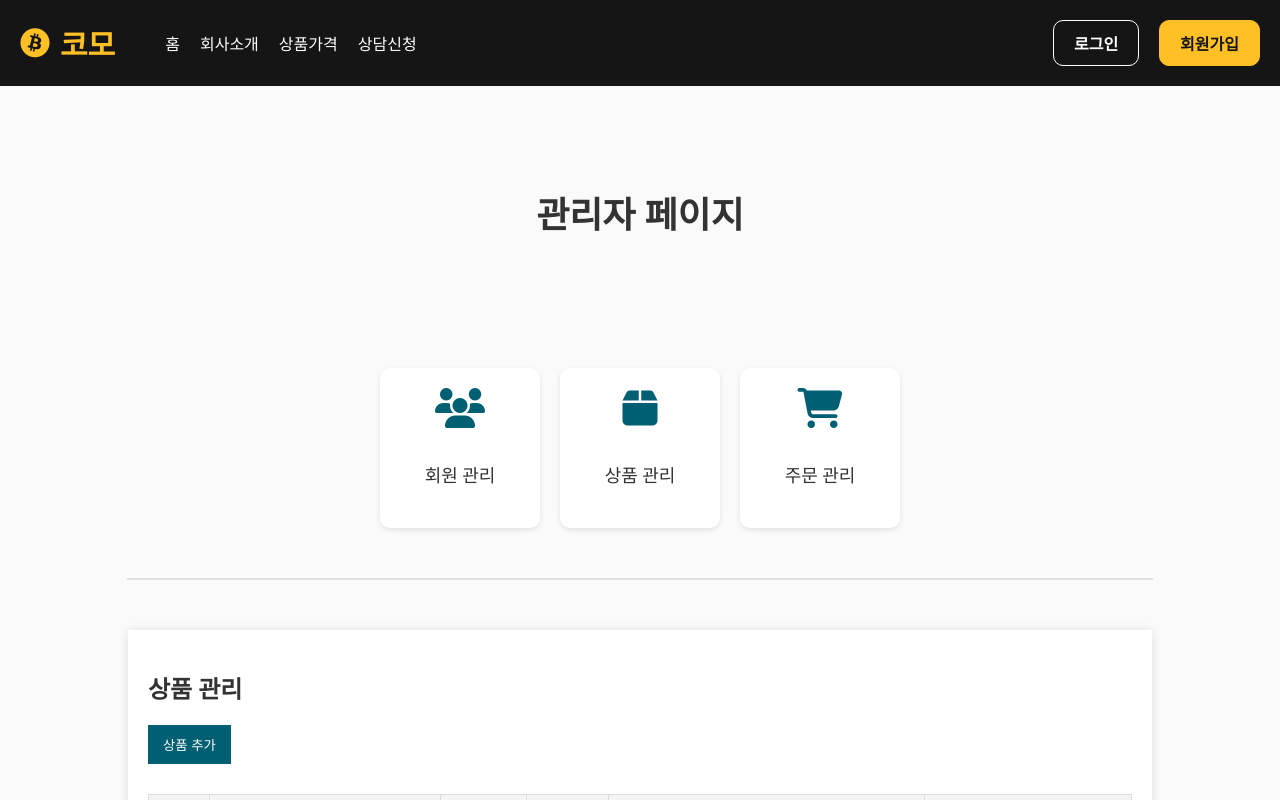
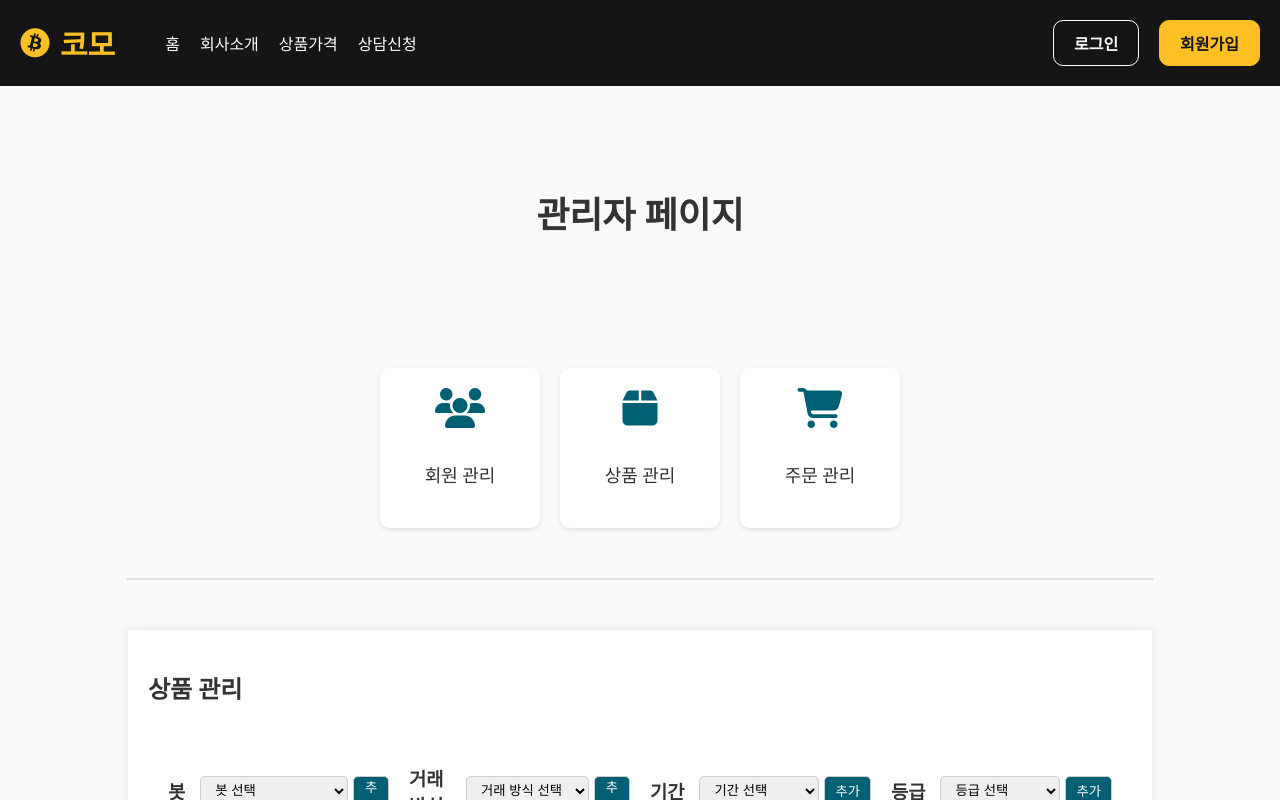
Before and after one commit to Ryugi62/como_website, a Vue app in the folder web/: page /admin in a window 1280 px wide. Both pictures are taken after a click on the element "상품 관리". Shown: the top 800 px of the page. Built offline with nearby package versions, Linux system fonts and the light colour scheme.

Commit message:
design : create product manage page categories select box

```diff
--- a/web/src/components/admin/ProductManagement.vue
+++ b/web/src/components/admin/ProductManagement.vue
@@ -1,197 +1,113 @@
 <template>
   <div class="product-management">
     <h2>상품 관리</h2>
-    <button @click="toggleProductForm" class="add-product-button">
-      {{ showProductForm ? "폼 숨기기" : "상품 추가" }}
-    </button>
+    <div class="product-management__categories">
+      <!-- 각 카테고리에 대한 루프 -->
+      <div
+        class="product-management__category"
+        v-for="(category, key) in categories"
+        :key="key"
+      >
+        <h3>{{ category.title }}</h3>
 
-    <div v-if="showProductForm" class="product-form">
-      <h3>{{ editableProduct ? "상품 수정" : "새 상품 추가" }}</h3>
-      <form @submit.prevent="handleFormSubmit">
-        <input
-          v-model="editableProduct.name"
-          type="text"
-          placeholder="상품명"
-          required
-        />
-        <input
-          v-model.number="editableProduct.price"
-          type="number"
-          placeholder="가격"
-          required
-        />
-        <input
-          v-model.number="editableProduct.stock"
-          type="number"
-          placeholder="재고"
-          required
-        />
-        <textarea
-          v-model="editableProduct.description"
-          placeholder="설명"
-        ></textarea>
-        <button type="submit" class="submit-button">저장</button>
-      </form>
+        <!-- 카테고리의 선택 옵션을 표시하는 드롭다운 -->
+        <select v-model="category.selected">
+          <option value="">{{ category.title }} 선택</option>
+          <option v-for="option in category.options" :key="option">
+            {{ option }}
+          </option>
+        </select>
+        <button>추가</button>
+      </div>
     </div>
-
-    <table>
-      <thead>
-        <tr>
-          <th>ID</th>
-          <th>상품명</th>
-          <th>가격</th>
-          <th>재고</th>
-          <th>설명</th>
-          <th>작업</th>
-        </tr>
-      </thead>
-      <tbody>
-        <tr v-for="product in products" :key="product.id">
-          <td>{{ product.id }}</td>
-          <td>{{ product.name }}</td>
-          <td>{{ product.price }}</td>
-          <td>{{ product.stock }}</td>
-          <td>{{ product.description }}</td>
-          <td class="actions">
-            <button @click="setEditableProduct(product)" class="edit-button">
-              수정
-            </button>
-            <button @click="deleteProduct(product.id)" class="delete-button">
-              삭제
-            </button>
-          </td>
-        </tr>
-      </tbody>
-    </table>
   </div>
 </template>
 
 <script>
 export default {
   name: "ProductManagement",
+
   data() {
     return {
-      products: [
-        {
-          id: 1,
-          name: "Sample Product 1",
-          price: 1000,
-          stock: 50,
-          description: "Description for product 1",
+      categories: {
+        bot: {
+          title: "봇",
+          options: [
+            "바이낸스 봇",
+            "업비트 봇",
+            "빗썸 봇",
+            "김프,아비트라지 봇",
+            "공지 봇",
+          ],
+          selected: "",
         },
-        // Additional product data...
-      ],
-      showProductForm: false,
-      editableProduct: { name: "", price: 0, stock: 0, description: "" },
+        method: {
+          title: "거래 방식",
+          options: ["현물", "선물", "현물 + 선물"],
+          selected: "",
+        },
+        duration: {
+          title: "기간",
+          options: ["1개월", "6개월", "12개월"],
+          selected: "",
+        },
+        grade: {
+          title: "등급",
+          options: ["FREE", "BASIC", "EXPERT"],
+          selected: "",
+        },
+      },
     };
-  },
-  methods: {
-    toggleProductForm() {
-      this.showProductForm = !this.showProductForm;
-      if (!this.showProductForm) {
-        this.resetEditableProduct();
-      }
-    },
-    setEditableProduct(product) {
-      this.editableProduct = { ...product };
-      this.showProductForm = true;
-    },
-    handleFormSubmit() {
-      if (this.editableProduct.id) {
-        const index = this.products.findIndex(
-          (p) => p.id === this.editableProduct.id
-        );
-        this.products.splice(index, 1, this.editableProduct);
-      } else {
-        const newProduct = { ...this.editableProduct, id: Date.now() };
-        this.products.push(newProduct);
-      }
-      this.toggleProductForm();
-    },
-    deleteProduct(productId) {
-      this.products = this.products.filter(
-        (product) => product.id !== productId
-      );
-    },
-    resetEditableProduct() {
-      this.editableProduct = { name: "", price: 0, stock: 0, description: "" };
-    },
   },
 };
 </script>
 
 <style scoped>
+/* 스타일 코드는 그대로 유지 */
 .product-management {
   color: #333;
-  margin: 0 auto;
   padding: 20px;
+  background-color: #fff;
   box-shadow: 0 0 10px rgba(0, 0, 0, 0.1);
-  background-color: #fff;
 }
 
-.product-management h3 {
-  text-align: center;
+.product-management__categories {
+  display: flex;
+  align-items: center;
+  justify-content: space-between;
+  gap: 20px;
+  flex-wrap: wrap;
+  padding: 20px;
 }
 
-.add-product-button,
-.submit-button {
-  background-color: #005f73;
-  color: white;
-  border: none;
-  padding: 10px 15px;
-  margin-bottom: 10px;
-  cursor: pointer;
+.product-management__category {
+  min-width: 200px;
+  display: flex;
+  align-items: center;
+  gap: 5px;
+  flex: 1;
 }
 
-.edit-button {
-  background-color: #f9a825;
-  color: white;
-  padding: 5px 10px;
-  border: none;
-  cursor: pointer;
+.product-management__category h3 {
+  margin-right: 10px;
 }
 
-.delete-button {
-  background-color: #d32f2f;
-  color: white;
-  padding: 5px 10px;
-  border: none;
-  cursor: pointer;
-}
-
-.product-management table {
-  width: 100%;
-  margin-top: 20px;
-  border-collapse: collapse;
-}
-
-.product-management th,
-.product-management td {
-  border: 1px solid #ddd;
-  text-align: left;
-  padding: 8px;
-}
-
-.product-management th {
-  background-color: #f4f4f4;
-}
-
-form input[type="text"],
-form input[type="number"],
-form textarea {
-  width: 100%;
-  padding: 8px;
-  margin-bottom: 10px;
-  border: 1px solid #ddd;
+.product-management__category select {
+  flex: 1;
+  height: 30px;
+  border: 1px solid #ccc;
+  padding: 0 10px;
+  border-radius: 5px;
   box-sizing: border-box;
 }
 
-.actions {
-  gap: 10px;
-  display: flex;
-  justify-content: space-between;
-}
-.actions button {
-  flex-grow: 1;
+.product-management__category button {
+  height: 30px;
+  border: 1px solid #ccc;
+  border-radius: 5px;
+  background-color: #005f73;
+  color: #fff;
+  cursor: pointer;
+  padding: 0 10px;
 }
 </style>
```
